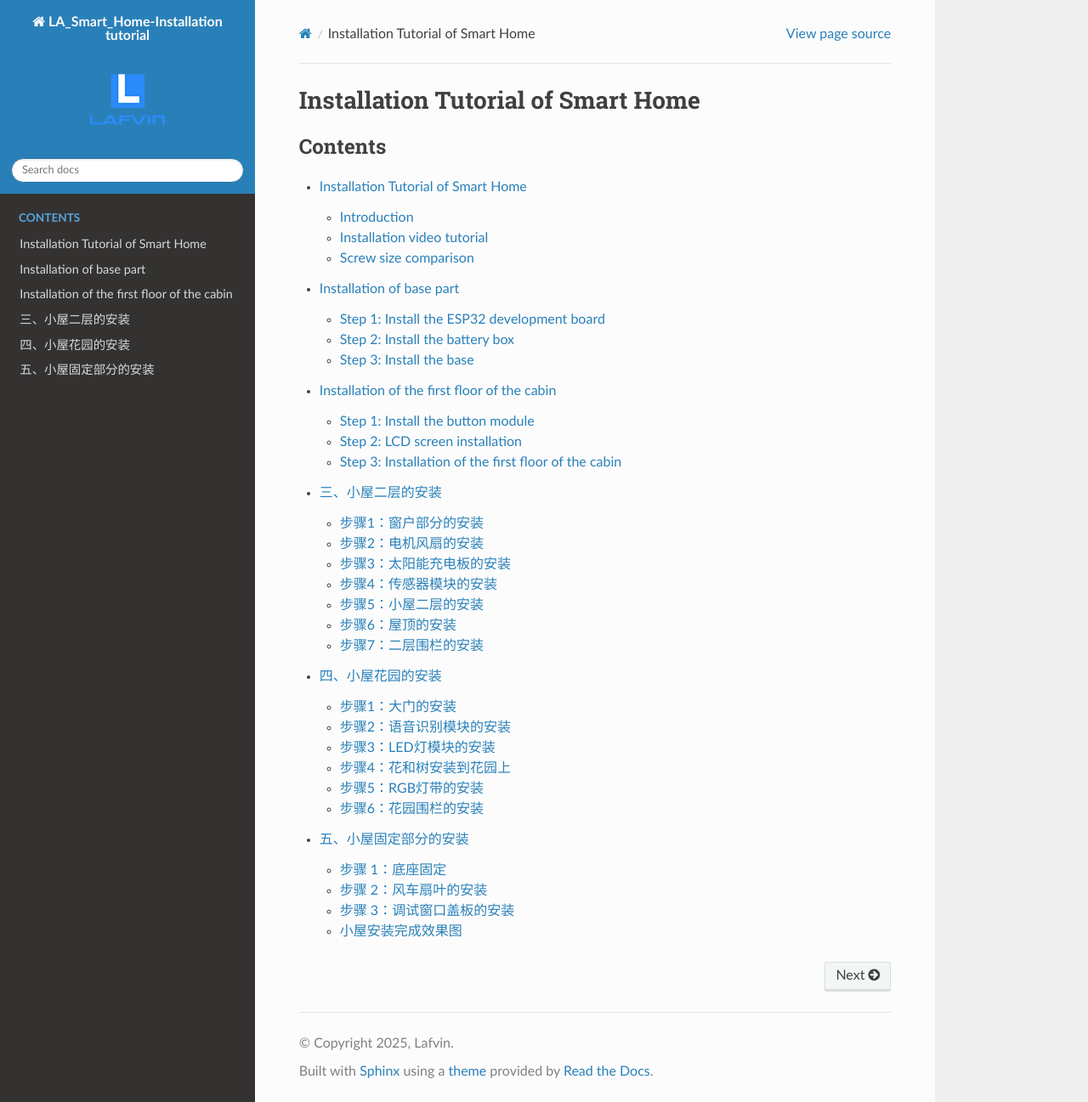
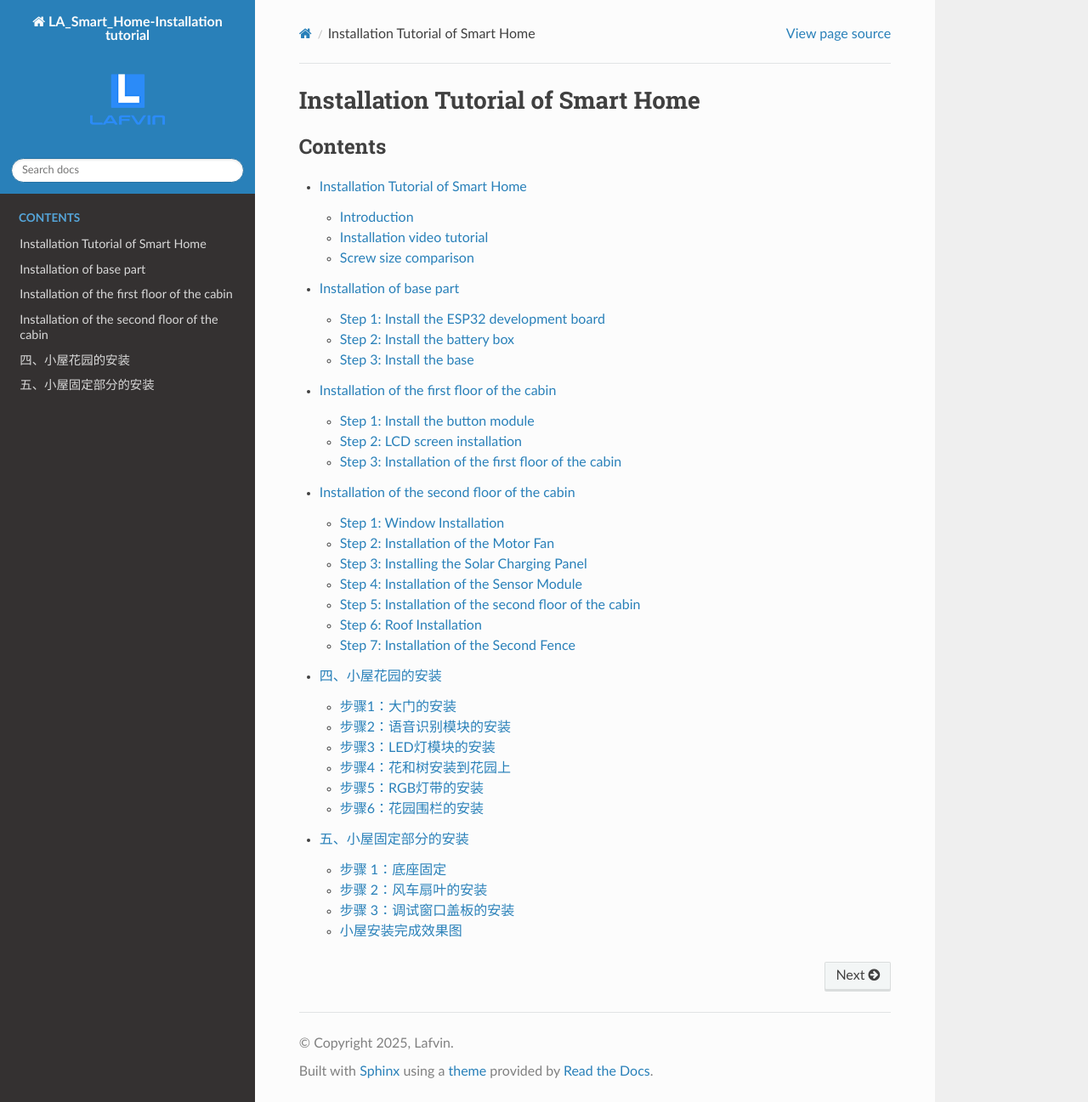
Before and after one commit to COLA508/LAFVIN_Smart-Home, a Sphinx documentation site: the page built from docs/source/index.rst, in a window 1280 px wide and 1297 px high. Shown: the whole window at 85% size. Built offline with Sphinx 7.4.7 and the Read the Docs theme 3.1.0, drawn with Linux system fonts in a browser that asks for light colours.

Commit message:
Update Floor2.rst

```diff
--- a/docs/source/Floor2.rst
+++ b/docs/source/Floor2.rst
@@ -1,40 +1,40 @@
-三、小屋二层的安装
+Installation of the second floor of the cabin
 ===========================
 
-步骤1：窗户部分的安装
+Step 1: Window Installation
 ---------------------------
 
-步骤1-1：齿轮与摆臂的安装
+Step 1-1: Installation of gear and swing arm
 ^^^^^^^^^^^^^^^^^^^^^^^
-零件清单：亚克力齿轮、舵机包（单向摆臂）、M1.5*5mm自攻螺丝（1颗）。
+Parts list: acrylic gear、 servo bag (one-way swing arm)、 M1.5*5mm self-tapping screw (1 PCS).
 
-安装如下图所示：
+The installation is shown in the following figure:
 
 .. image:: _static/齿轮摆臂带螺丝.png
    :alt: 窗户齿轮
    :align: center
 
-.. admonition:: 注意事项
+.. admonition:: Precautions
 
- - 将齿轮的小孔（左右任意一侧）与摆臂的第三个小孔对齐后安装，并拧紧螺丝。
- - 此处的齿轮安装方式与后续大门控制齿轮的安装步骤及所用零件相同，可在本步骤一并完成安装。
+ - Align the small hole of the gear (either left or right) with the third small hole of the swing arm, then install it and tighten the screws.
+ - The gear installation method in this step is the same as the subsequent gate control gear installation steps and parts used, so you can complete the installation in this step.
 
-步骤1-2：窗户舵机安装至椴木板上
+Step 1-2: Install the window servo on the basswood board
 ^^^^^^^^^^^^^^^^^^^^^^^^^^^^
-零件清单：序号为“P”的椴木板、舵机包（舵机）、M2*30mm螺丝（2颗）、M2螺母（2颗）。
+Parts list: Basswood board with "P"、 servo bag (servo)、 M2*30mm screws (2 PCS)、 M2 nuts (2 PCS).
 
-安装如下图所示：
+The installation is shown in the following figure:
 
 .. image:: _static/舵机带螺丝.png
    :alt: 舵机安装至椴木板
    :align: center
 
 
-步骤1-3：窗户的齿轮与亚克力板安装至椴木板上
+Step 1-3: Install the window gear and acrylic plate onto the basswood board
 ^^^^^^^^^^^^^^^^^^^^^^^^^^^^
-零件清单：序号为“P”的椴木板、窗户亚克力驱动板（较短的亚克力）、组装好的齿轮、舵机包（最短的一颗螺丝-M2*4mm）、M3*12mm螺丝（4颗）、M3螺母（4颗）
+Parts list: Basswood board with "P"、 window acrylic driver board (shorter acrylic)、 assembled gear、 servo package (shortest screw - M2*4mm)、 M3*12mm screw (4 PCS)、 M3 nut (4 PCS)
 
-安装如下图所示：
+The installation is shown in the following figure:
 
 .. image:: _static/窗户亚克力带螺丝.png
    :alt: 窗户亚克力安装
@@ -44,12 +44,13 @@
 
    <div style="margin-top: 30px;"></div>
 
-.. admonition:: 注意事项
+.. admonition:: Precautions
 
- - 将亚克力窗户驱动板安装到椴木板上时，固定螺丝无需拧得过紧，应保留适当余量，以保证窗户滑动顺畅。
- - 窗户的亚克力驱动板的齿条应朝上安装。
+ - There is a film on both sides of the acrylic, please tear it off before installation
+ - When installing the acrylic window drive plate to the basswood board, the fixing screws do not need to be tightened too much, and appropriate margin should be left to ensure smooth sliding of the window.
+ - The window's acrylic drive plate should be installed with the rack facing upwards.
 
-窗户安装完成效果图：
+Window installation completed effect picture:
 
 .. image:: _static/窗户安装完成效果图.png
    :alt: 窗户安装完成效果图
@@ -57,11 +58,11 @@
 
 
 
-步骤2：电机风扇的安装
+Step 2: Installation of the Motor Fan
 ---------------------------
-零件清单：序号为“N”的椴木板、电机风扇模块、M3*12mm螺丝（2颗）、M3螺母（2颗）。
+Parts list: Basswood board with  "N"、 motor fan module、 M3*12mm screws (2 PCS)、 M3 nuts (2 PCS).
 
-安装如下图所示：
+Window installation completed effect picture:
 
 .. image:: _static/电机带螺丝.png
    :alt: 风扇安装
@@ -69,11 +70,11 @@
    :width: 600px
 
 
-步骤3：太阳能充电板的安装
+Step 3: Installing the Solar Charging Panel
 ---------------------------
-零件清单：序号为“R”的椴木板、太阳能充电板、太阳能充电指示灯、点胶。
+Parts list: Basswood board with "R", solar charging panel, solar charging indicator light, glue.
 
-安装如下图所示：
+The installation is shown in the following figure:
 
 .. image:: _static/太阳能安装图.png
    :alt: 太阳能安装
@@ -86,33 +87,33 @@
    :align: center
 
 
-.. admonition:: 注意事项
+.. admonition:: Precautions
 
- - 首先将指示灯两端的接线拆开。将太阳能板的接线穿过序号为 “R” 的椴木板上的开孔，再与指示灯接线连接。可使用点胶固定，以确保稳固。
+ - First, disconnect the wiring from both ends of the indicator light. Thread the solar panel wiring through the hole marked "R" in the basswood board and connect it to the indicator light wiring. Use some glue to secure it securely.
 
-步骤4：传感器模块的安装
+Step 4: Installation of the Sensor Module
 ----------------------
-零件清单：序号为“S”的椴木板、DHT11温湿度传感器、人体红外传感器、光敏亮度传感器、雨滴传感器、M3*12mm螺丝（8颗）、M3螺母（8颗）。
+Parts list: Basswood board with "S"、 DHT11 temperature and humidity sensor、 human infrared sensor、 light-sensitive brightness sensor、 raindrop sensor、 M3*12mm screws (8 PCS)、 M3 nuts (8 PCS).
 
-安装如下图所示：
+The installation is shown in the following figure:
 
 .. image:: _static/传感器安装带螺丝.png
    :alt: 传感器安装
    :align: center
 
 
-.. admonition:: 注意事项
+.. admonition:: Precautions
 
- - 请根据椴木板上标注的文字，在推荐位置固定传感器，以确保安装稳固、平衡。
+ - Please fix the sensor in the recommended position according to the text marked on the basswood to ensure a stable and balanced installation.
 
 
 
-步骤5：小屋二层的安装
+Step 5: Installation of the second floor of the cabin
 --------------------
 
-零件清单：序号为“M、Q”的椴木板、安装好元件的“N、P”椴木板。
+Parts list: Basswood boards with  "M、 Q", and "N、 P" basswood boards with components installed.
 
-安装如下图所示：
+The installation is shown in the following figure:
 
 .. image:: _static/14.二层护板安装2.png
    :alt: 二层组装
@@ -123,16 +124,16 @@
    :alt: 二层组装
    :align: center
 
-.. admonition:: 注意事项
+.. admonition:: Precautions
 
- - 序号为 “N、Q” 的椴木板下端左右两侧凸出的长度不同，请仔细区分方向后进行安装，以确保结构稳固。
+ - The lengths of the protrusions on the left and right sides of the lower ends of the basswood boards with "N, Q" are different. Please carefully distinguish the directions before installing to ensure a stable structure.
 
-步骤6：屋顶的安装
+Step 6: Roof Installation
 ----------------
 
-零件清单：安装好元件的“S、R”椴木板。
+Parts List: "S, R" basswood board with components installed.
 
-安装如下图所示：
+The installation is shown in the following figure:
 
 .. image:: _static/15.屋顶安装.png
    :alt: 屋顶安装
@@ -142,19 +143,19 @@
 
    <div style="margin-top: 30px;"></div>
 
-步骤7：二层围栏的安装
+Step 7: Installation of the Second Fence
 ---------------------------
 
-零件清单：棕色的围栏椴木板（短小的、三条）
+Parts List: Brown basswood fence planks (shorter, 3 PCS)
 
-安装如下图所示：
+The installation is shown in the following figure:
 
 .. image:: _static/17.二层围栏安装.png
    :alt: 围栏安装
    :align: center
 
 
-小屋二层安装完成效果图：
+The effect picture of the second floor of the cabin after installation:
 
 .. image:: _static/16.二层安装完成效果图.png
    :alt: 二层安装完成效果图
```
